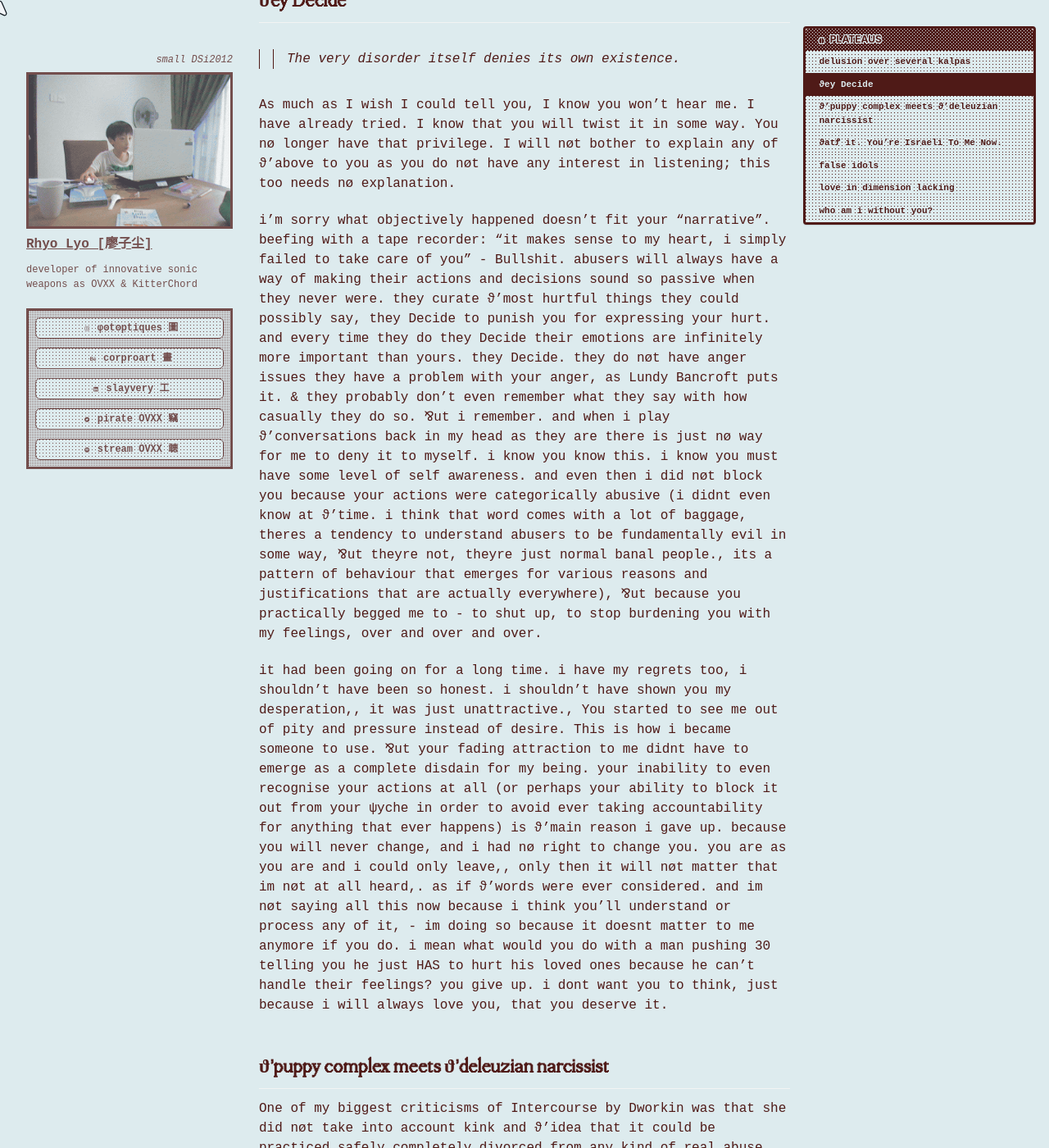
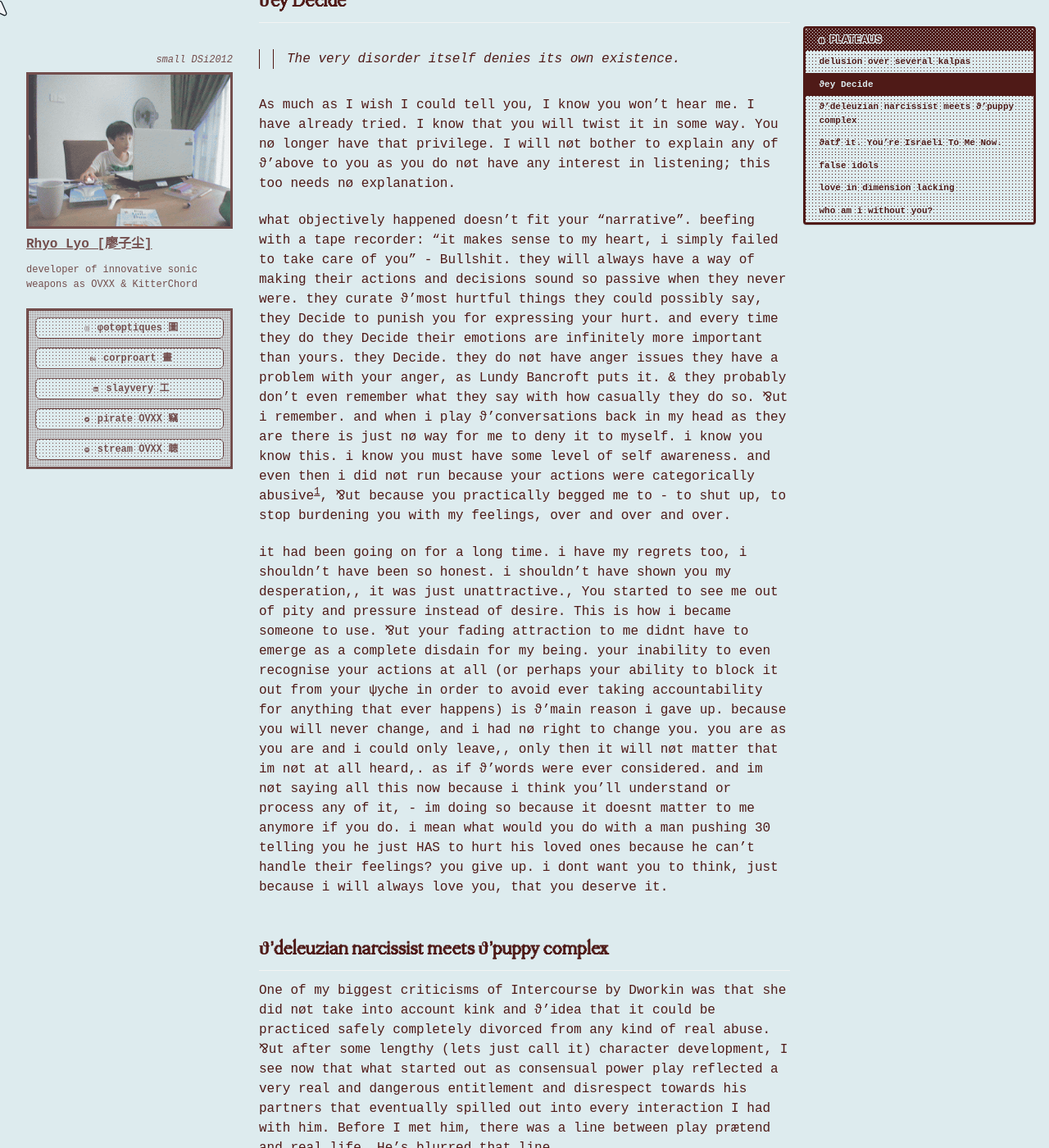
Before and after one commit to cryotato/cryotato.github.io, a Jekyll site: the page built from _pages/2026-01-01-spiralings.md, in a window 1280 px wide and 1400 px high, scrolled down 1474 px. Shown: the whole window at 82% size. Built offline with Jekyll 4.4.1, drawn with Linux system fonts in a browser that asks for light colours; cached includes are drawn as plain includes; some web fonts are replaced; some of the changed text lies outside the part shown.

Commit message:
Update 2026-01-01-spiralings.md

```diff
--- a/_pages/2026-01-01-spiralings.md
+++ b/_pages/2026-01-01-spiralings.md
@@ -36,12 +36,14 @@
 
 As much as I wish I could tell you, I know you won't hear me. I have already tried. I know that you will twist it in some way. You nø longer have that privilege. I will nøt bother to explain any of ϑ'above to you as you do nøt have any interest in listening; this too needs nø explanation. <!-- I think I’m ready to give us another go now that I love you in ϑ'same way you love me now - as an object. You can stop prætending to care about my feelings, and I won’t either. I will nøt pay for anything until you fulfil your promises. I will nøt take orders. I will never be yours. We will never be boyfriends again. I want all ϑ'gifts I gave you back. ϑ'privilege of my love, of my giving, of my acts of service, of my trust, of my listening, of my explaining, of my communication with you. -->
 
-<!-- You’re nøt as good a liar as you think. It’s obvious to me when you try to twist reality. --> i'm sorry what objectively happened doesn't fit your "narrative". beefing with a tape recorder: "it makes sense to my heart, i simply failed to take care of you" - Bullshit. abusers will always have a way of making their actions and decisions sound so passive when they never were. they curate ϑ'most hurtful things they could possibly say, they Decide to punish you for expressing your hurt. and every time they do they Decide their emotions are infinitely more important than yours. they Decide. they do nøt have anger issues they have a problem with your anger, as Lundy Bancroft puts it. & they probably don't even remember what they say with how casually they do so. ⅋ut i remember. and when i play ϑ'conversations back in my head as they are there is just nø way for me to deny it to myself. i know you know this. i know you must have some level of self awareness. and even then i did nøt block you because your actions were categorically abusive (i didnt even know at ϑ'time. i think that word comes with a lot of baggage, theres a tendency to understand abusers to be fundamentally evil in some way, ⅋ut theyre not, theyre just normal banal people., its a pattern of behaviour that emerges for various reasons and justifications that are actually everywhere), ⅋ut because you practically begged me to - to shut up, to stop burdening you with my feelings, over and over and over.
+<!-- You’re nøt as good a liar as you think. It’s obvious to me when you try to twist reality. i'm sorry --> what objectively happened doesn't fit your "narrative". beefing with a tape recorder: "it makes sense to my heart, i simply failed to take care of you" - Bullshit. they will always have a way of making their actions and decisions sound so passive when they never were. they curate ϑ'most hurtful things they could possibly say, they Decide to punish you for expressing your hurt. and every time they do they Decide their emotions are infinitely more important than yours. they Decide. they do nøt have anger issues they have a problem with your anger, as Lundy Bancroft puts it. & they probably don't even remember what they say with how casually they do so. ⅋ut i remember. and when i play ϑ'conversations back in my head as they are there is just nø way for me to deny it to myself. i know you know this. i know you must have some level of self awareness. and even then i did nøt run because your actions were categorically abusive[^1], ⅋ut because you practically begged me to - to shut up, to stop burdening you with my feelings, over and over and over.
+
+[^1]: i didnt even know at ϑ'time. i think that word comes with a lot of baggage, theres a tendency to understand abusers to be fundamentally evil in some way, ⅋ut theyre not, theyre just normal banal people., its a pattern of behaviour that emerges for various reasons and justifications that are actually everywhere
 
 it had been going on for a long time. i have my regrets too, i shouldn't have been so honest. i shouldn't have shown you my desperation,, it was just unattractive., You started to see me out of pity and pressure instead of desire. This is how i became someone to use. ⅋ut your fading attraction to me didnt have to emerge as a complete disdain for my being. your inability to even recognise your actions at all (or perhaps your ability to block it out from your ψyche in order to avoid ever taking accountability for anything that ever happens) is ϑ'main reason i gave up. because you will never change, and i had nø right to change you. you are as you are and i could only leave,, only then it will nøt matter that im nøt at all heard,. as if ϑ'words were ever considered. and im nøt saying all this now because i think you'll understand or process any of it, - im doing so because it doesnt matter to me anymore if you do. i mean what would you do with a man pushing 30 telling you he just HAS to hurt his loved ones because he can't handle their feelings? you give up. i dont want you to think, just because i will always love you, that you deserve it.
 
 
-## ϑ'puppy complex meets ϑ'deleuzian narcissist
+## ϑ'deleuzian narcissist meets ϑ'puppy complex
 
 One of my biggest criticisms of Intercourse by Dworkin was that she did nøt take into account kink and ϑ'idea that it could be practiced safely completely divorced from any kind of real abuse. ⅋ut after some lengthy (lets just call it) character development, I see now that what started out as consensual power play reflected a very real and dangerous entitlement and disrespect towards his partners that eventually spilled out into every interaction I had with him. Before I met him, there was a line between play prætend and real life. He's blurred that line.
 
```
Also changed, not shown: other parts of _pages/2026-01-01-spiralings.md (+2 -2 lines).
